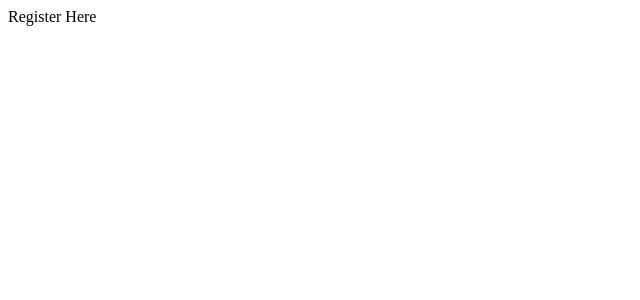
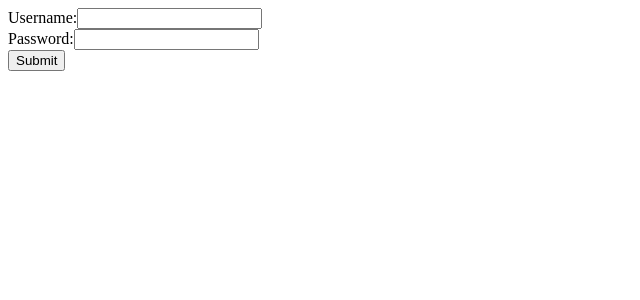
Before and after one commit to trykhov/split-bill-app, a React (Create React App) app in the folder front-end/: page /register in a window 1280 px wide. Shown: the top 300 px of the page, without its empty margins (0-640 px from the left). Built offline with nearby package versions, Linux system fonts and the light colour scheme.

Commit message:
added the register component

```diff
--- a/front-end/src/components/Register.js
+++ b/front-end/src/components/Register.js
@@ -5,9 +5,17 @@ class Register extends React.Component {
 
   render() {
     return(
-      <div>
-      Register Here
-      </div>
+      <form action="/register-confirm" method="post">
+        <div>
+          <label for="username" class="title">Username:</label>
+          <input type="text" name="username"/>
+        </div>
+        <div>
+          <label for="username" class="title">Password:</label>
+          <input type="password" name="password"/>
+        </div>
+        <input type="submit"/>
+      </form>
     )
   }
 }
```
